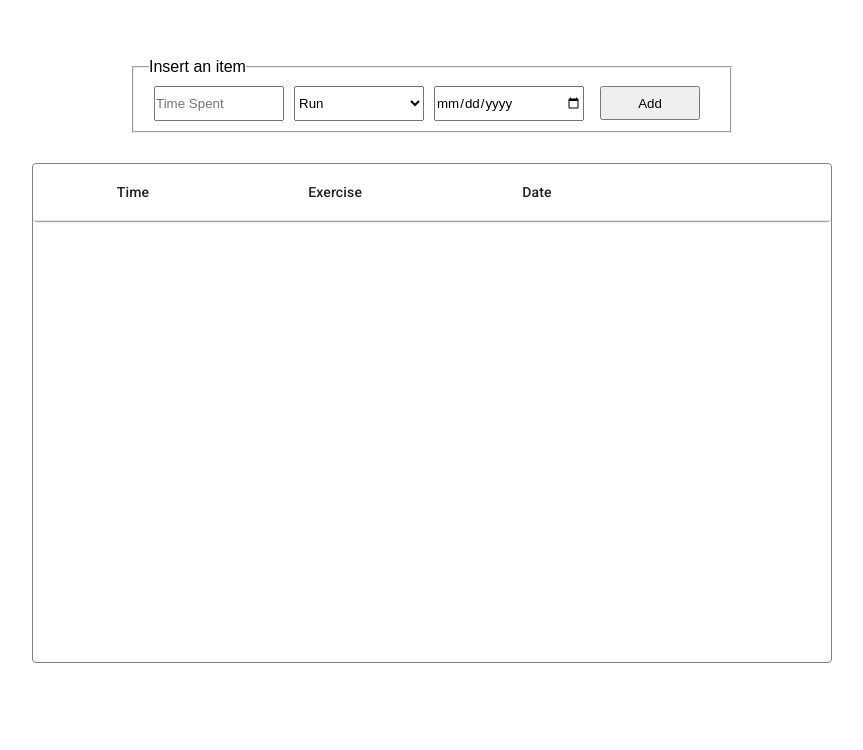
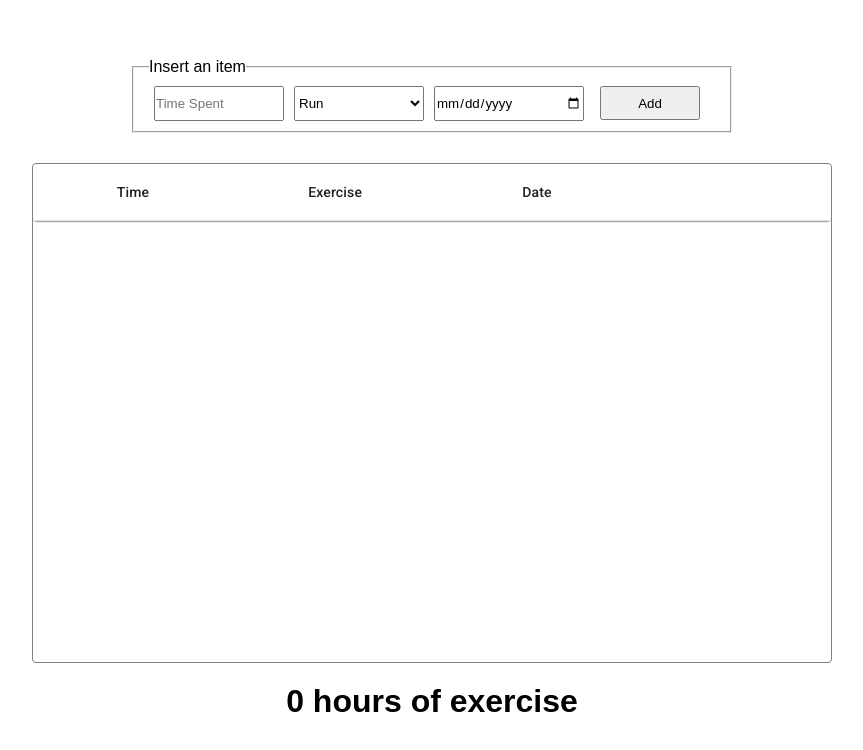
Before and after one commit to MarcosCastelo/workout-log, a React (Create React App) app: page / in a window 1280 px wide. Shown: the part 142-892 px from the top of the page, without its empty margins (208-1071 px from the left). Built offline with nearby package versions, Linux system fonts and the light colour scheme.

Commit message:
Adding function to calculate total hours

```diff
--- a/src/components/Layout/index.js
+++ b/src/components/Layout/index.js
@@ -16,13 +16,24 @@ class Layout extends Component {
 
     this.handleInput = this.handleInput.bind(this);
     this.deleteItem = this.deleteItem.bind(this);
+    this.getTotalTime = this.getTotalTime.bind(this);
+  }
+
+  getTotalTime() {
+    if (this.state.list.length > 0) {
+      return this.state.list.reduce((a, c) => {
+        return a + c.time;
+      }, 0);
+    }
+
+    return 0;
   }
 
   deleteItem(key) {
-    console.log('item');
     var filteredItems = this.state.list.filter(function (item) {
-      return (item.key !== key);
+      return (item.id !== key);
     })
+    console.log(filteredItems);
 
     this.setState({
       list:filteredItems
@@ -59,6 +70,7 @@ class Layout extends Component {
           entries={this.state.list}
           deleteItem={this.deleteItem}
         />
+        <h1> {this.getTotalTime()} hours of exercise </h1>
       </Container>
     );
   }
```
